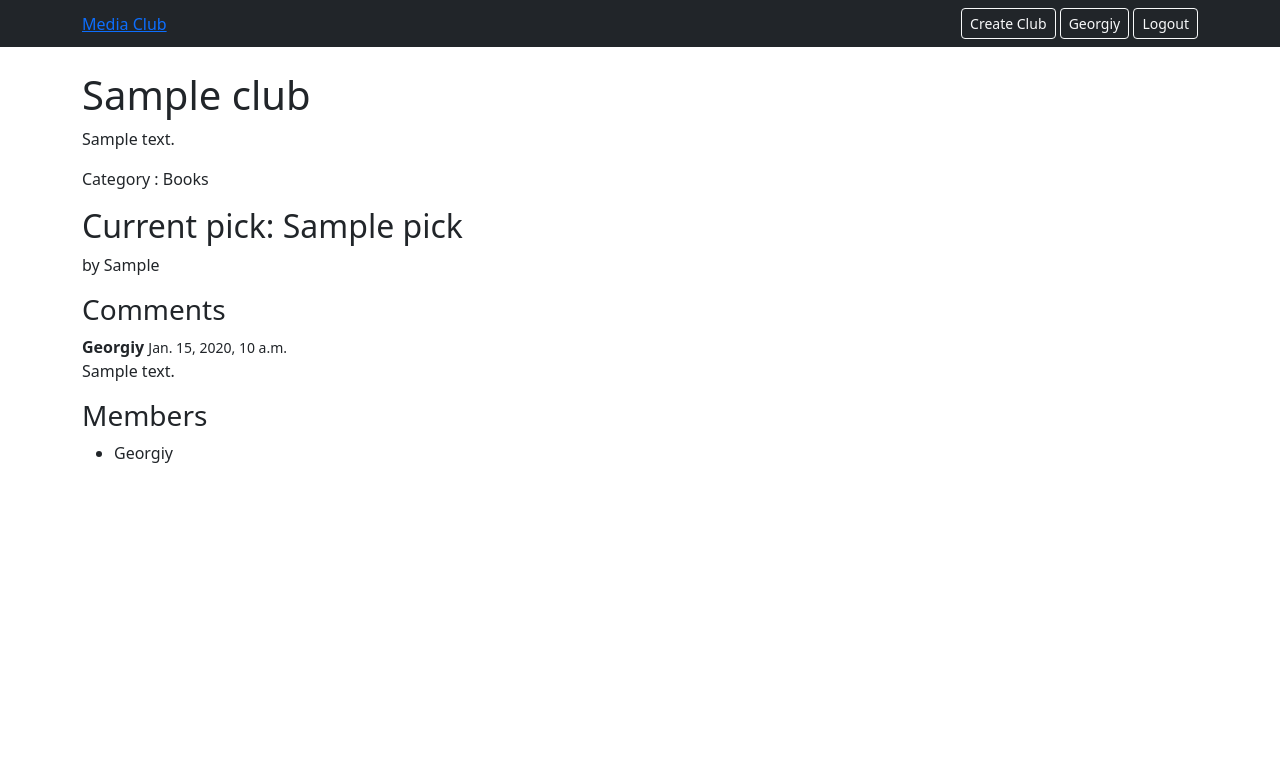
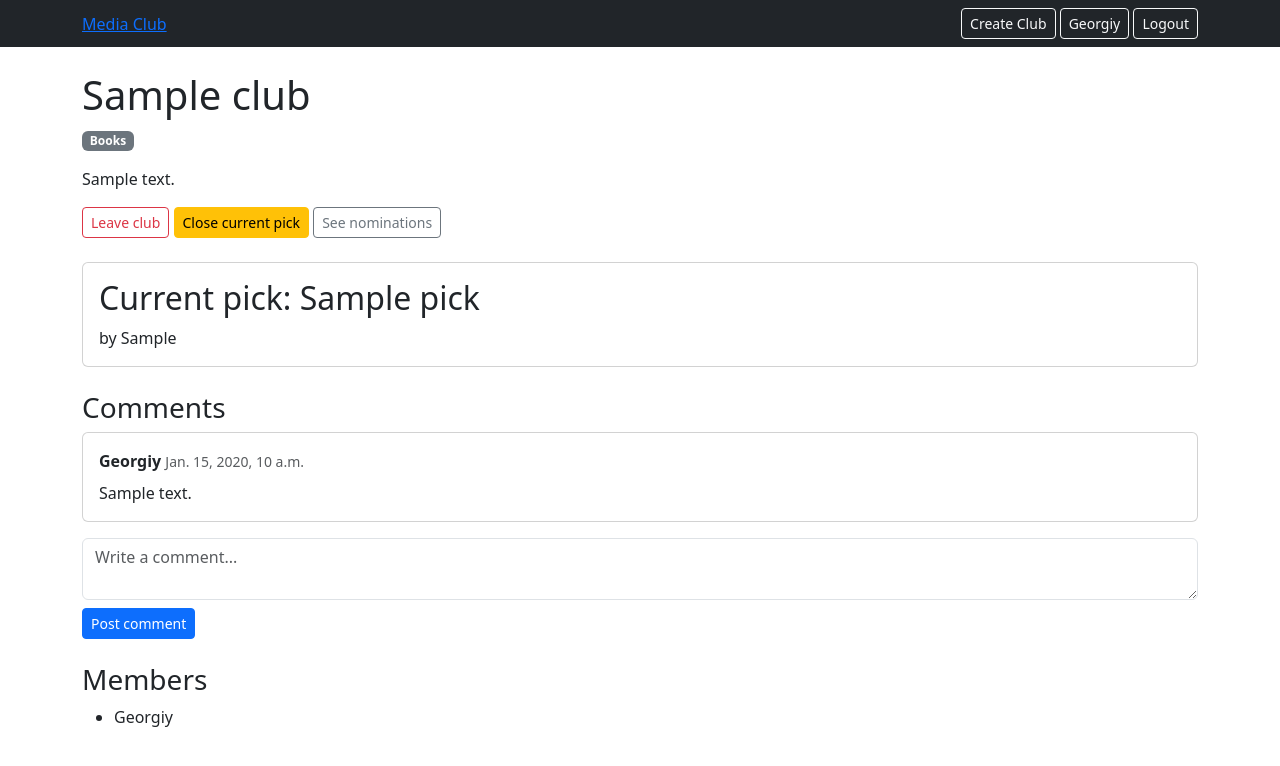
Before and after one commit to GeorgiyWeb/media_club, a Django app: page /clubs/1/ in a window 1280 px wide. Shown: the top 766 px of the page. Run offline with Django 5.2, Linux system fonts and the light colour scheme; a user stored in the database is signed in; data comes from the database, SQL or seed files in the repository; tables that the repository leaves empty hold one stand-in row (values such as "Sample post").

Commit message:
7th commit: implement club_detail template

```diff
--- a/clubs/templates/clubs/club_detail.html
+++ b/clubs/templates/clubs/club_detail.html
@@ -1,31 +1,73 @@
 {% extends 'clubs/layout.html' %}
 
-{% block title %}{{club.name}}{% endblock %}
+{% block title %}{{ club.name }}{% endblock %}
 
 {% block body %}
     <h1>{{ club.name }}</h1>
-    <p>{{ club.description }}</p>
-    <p>Category : {{ club.get_category_display }}</p>
+    <span class="badge bg-secondary">{{ club.get_category_display }}</span>
+
+    <p class="mt-3">{{ club.description }}</p>
+
+    <div class="mb-3">
+        {% if user.is_authenticated %}
+            {% if is_member %}
+                <form method="post" action="{% url 'leave_club' club.id %}" class="d-inline">
+                    {% csrf_token %}
+                    <button class="btn btn-outline-danger btn-sm" type="submit">Leave club</button>
+                </form>
+            {% else %}
+                <form method="post" action="{% url 'join_club' club.id %}" class="d-inline">
+                    {% csrf_token %}
+                    <button class="btn btn-primary btn-sm" type="submit">Join club</button>
+                </form>
+            {% endif %}
+        {% endif %}
+
+        {% if user == club.creator and pick %}
+            <form method="post" action="{% url 'close_pick' club.id %}" class="d-inline">
+                {% csrf_token %}
+                <button class="btn btn-warning btn-sm" type="submit">Close current pick</button>
+            </form>
+        {% endif %}
+
+        <a href="{% url 'nominations_list' club.id %}" class="btn btn-outline-secondary btn-sm">
+            See nominations
+        </a>
+    </div>
 
     {% if pick %}
-        <h2>Current pick: {{ pick.title }}</h2>
-        <p>by {{ pick.creator }}</p>
+        <div class="card mt-4 mb-4">
+            <div class="card-body">
+                <h2 class="card-title">Current pick: {{ pick.title }}</h2>
+                <p class="card-text">by {{ pick.creator }}</p>
+            </div>
+        </div>
 
         <h3>Comments</h3>
         {% for comment in comments %}
-            <div>
-                <strong>{{ comment.author.username }}</strong>
-                <small>{{ comment.published_date }}</small>
-                <p>{{ comment.text }}</p>
+            <div class="card mb-2">
+                <div class="card-body">
+                    <strong>{{ comment.author.username }}</strong>
+                    <small class="text-muted">{{ comment.published_date }}</small>
+                    <p class="card-text mt-2">{{ comment.text }}</p>
+                </div>
             </div>
         {% empty %}
             <p>No comments yet.</p>
         {% endfor %}
+
+        {% if user.is_authenticated %}
+            <form method="post" action="{% url 'create_comment' pick.id %}" class="mt-3">
+                {% csrf_token %}
+                <textarea name="text" class="form-control mb-2" placeholder="Write a comment..."></textarea>
+                <button class="btn btn-primary btn-sm" type="submit">Post comment</button>
+            </form>
+        {% endif %}
     {% else %}
         <p>No active pick.</p>
     {% endif %}
 
-    <h3>Members</h3>
+    <h3 class="mt-4">Members</h3>
     <ul>
         {% for member in members %}
             <li>{{ member.username }}</li>
```
